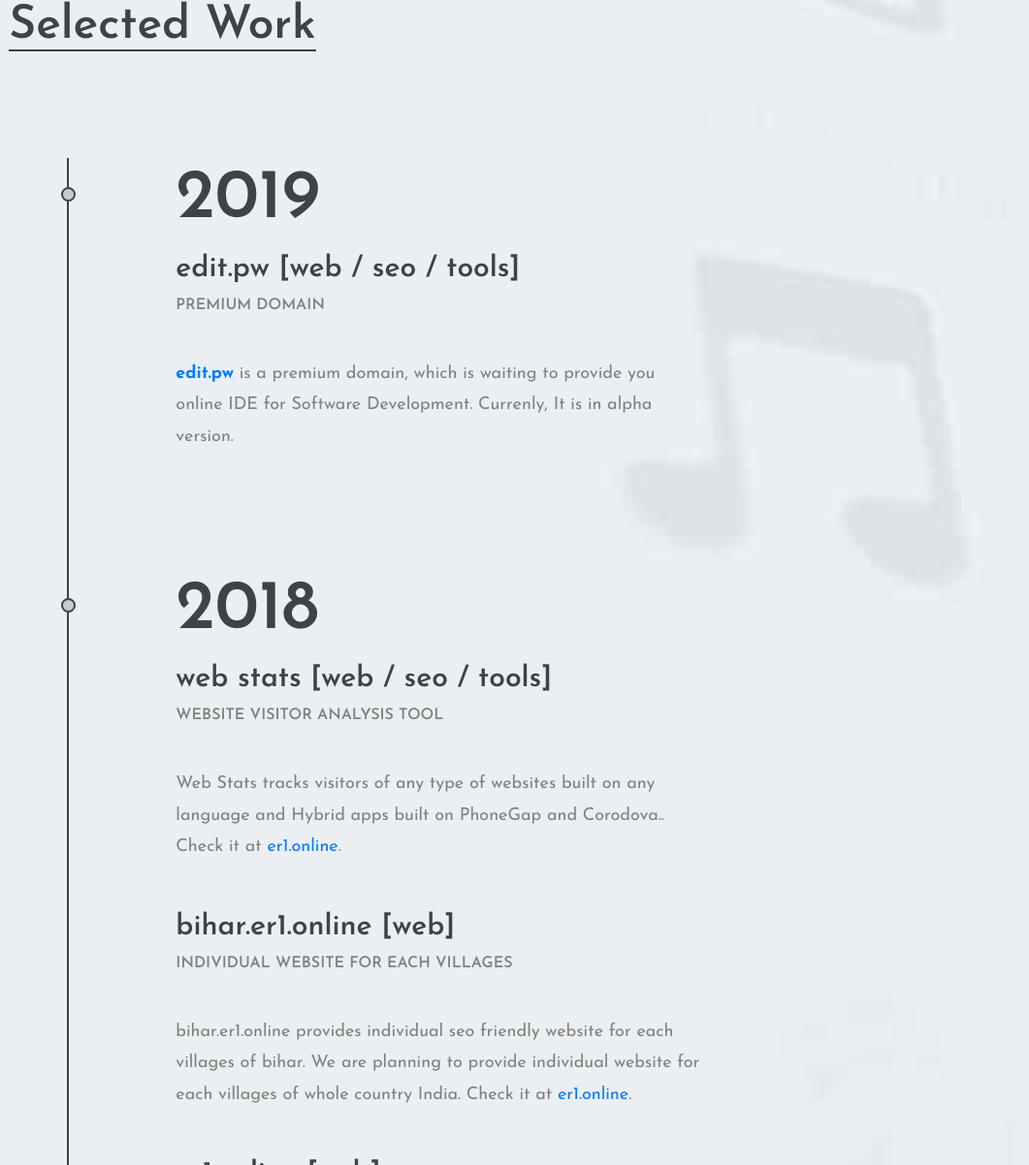
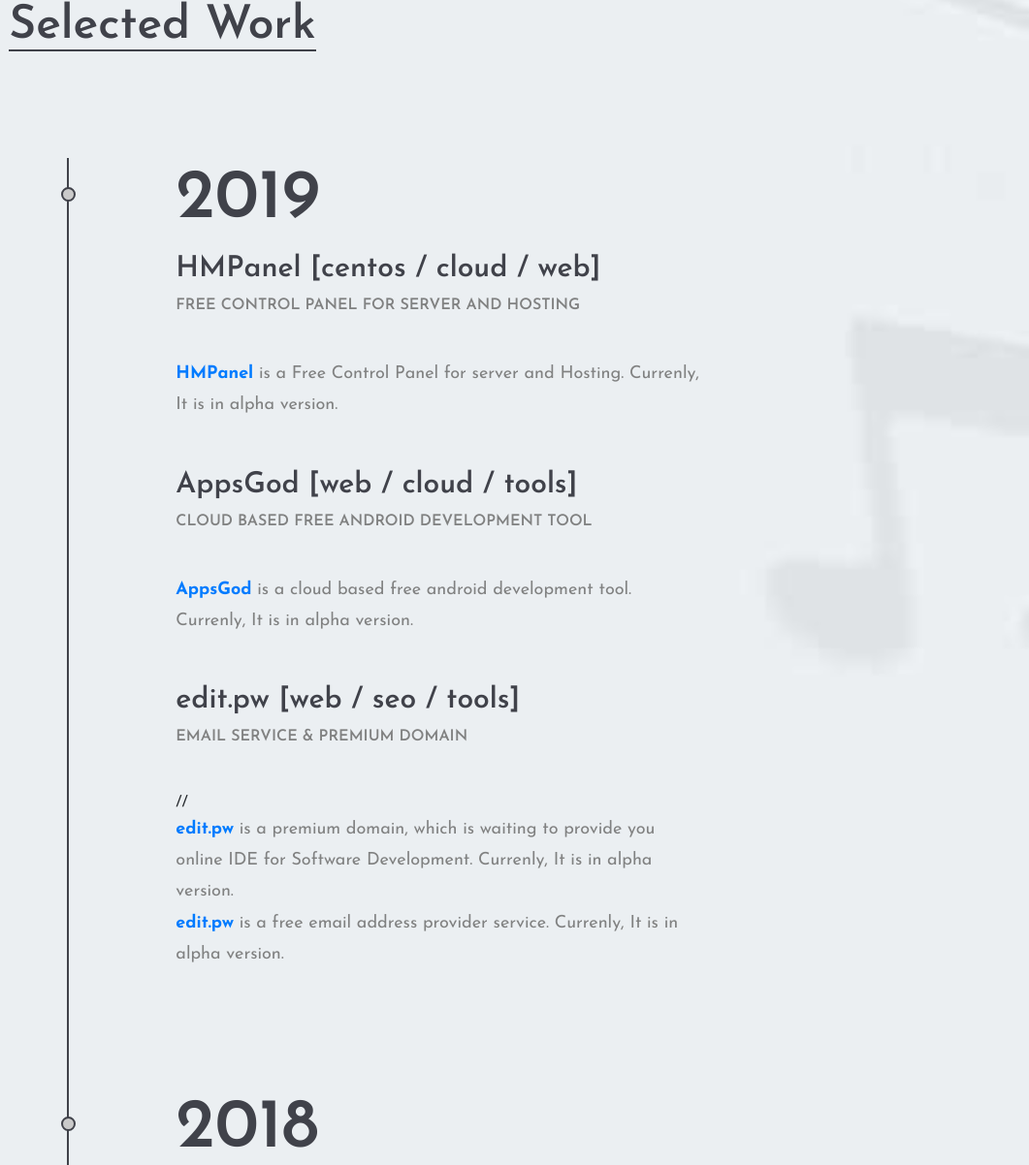
Before and after one commit to hkmishra/hkmishra.github.io, a plain HTML site: page index.html in a window 1280 px wide. Shown: the part 2354-3556 px from the top of the page at 97% size, without its empty margins (219-1280 px from the left). Drawn offline with nearby package versions, Linux system fonts and the light colour scheme.

Commit message:
New Work Added and Education Updated
New Work Added and Education Updated

```diff
--- a/index.html
+++ b/index.html
@@ -116,11 +116,11 @@
 					</div>
 					<ul class="resume-list">
 						<li>
-							<h2>2016-Present</h2>
+							<h2>2016-2019</h2>
 							<h3>Computer Science Engineering</h3>
 							<h4>Patna Sahib Technical Campus</h4>
 							<a href="diploma/index.html"><h4>Know my Diploma Study & experience</h4></a>
-							<p>In March of 2016 I pased from DAV Public School, Malighat, Muzaffarpur, Bihar with 10 CGPA High School Degree from CBSE Board. I took admission in Engineering Diploma Course in Patna Sahib Technical Campus, Vaishali. My Subject of Study is Computer Science Engineering. Currently, I am in last year of the course.</p>
+							<p>In March of 2016 I pased from DAV Public School, Malighat, Muzaffarpur, Bihar with 10 CGPA High School Degree from CBSE Board. I took admission in Engineering Diploma Course in Patna Sahib Technical Campus, Vaishali. My Subject of Study was Computer Science & Engineering. Marks Scored in Diploma: 1820 out of 2250. Overall Percentage: 88.89 %.</p>
 						</li>
 
 					</ul>
@@ -140,11 +140,18 @@
 					<ul class="resume-list">
 						<li>
 							<h2>2019</h2>
-
+							<h3>HMPanel [centos / cloud / web]</h3>
+							<h4>Free Control Panel for server and Hosting</h4>
+							<p><b><a href="#">HMPanel</a></b> is a Free Control Panel for server and Hosting. Currenly, It is in alpha version.</p>
+							<br><br>
+							<h3>AppsGod [web / cloud / tools]</h3>
+							<h4>Cloud based free android development tool</h4>
+							<p><b><a href="#">AppsGod</a></b> is a cloud based free android development tool. Currenly, It is in alpha version.</p>
+							<br><br>
 							<h3>edit.pw [web / seo / tools]</h3>
-							<h4>Premium domain</h4>
-							<p><b><a href="http://edit.pw">edit.pw</a></b> is a premium domain, which is waiting to provide you online IDE for Software Development. Currenly, It is in alpha version.</p>
-
+							<h4>Email Service & Premium domain</h4>
+							//<p><b><a href="http://edit.pw">edit.pw</a></b> is a premium domain, which is waiting to provide you online IDE for Software Development. Currenly, It is in alpha version.</p>
+<p><b><a href="http://edit.pw">edit.pw</a></b> is a free email address provider service. Currenly, It is in alpha version.</p>
 						</li>
 						<li>
 							<h2>2018</h2>
```
